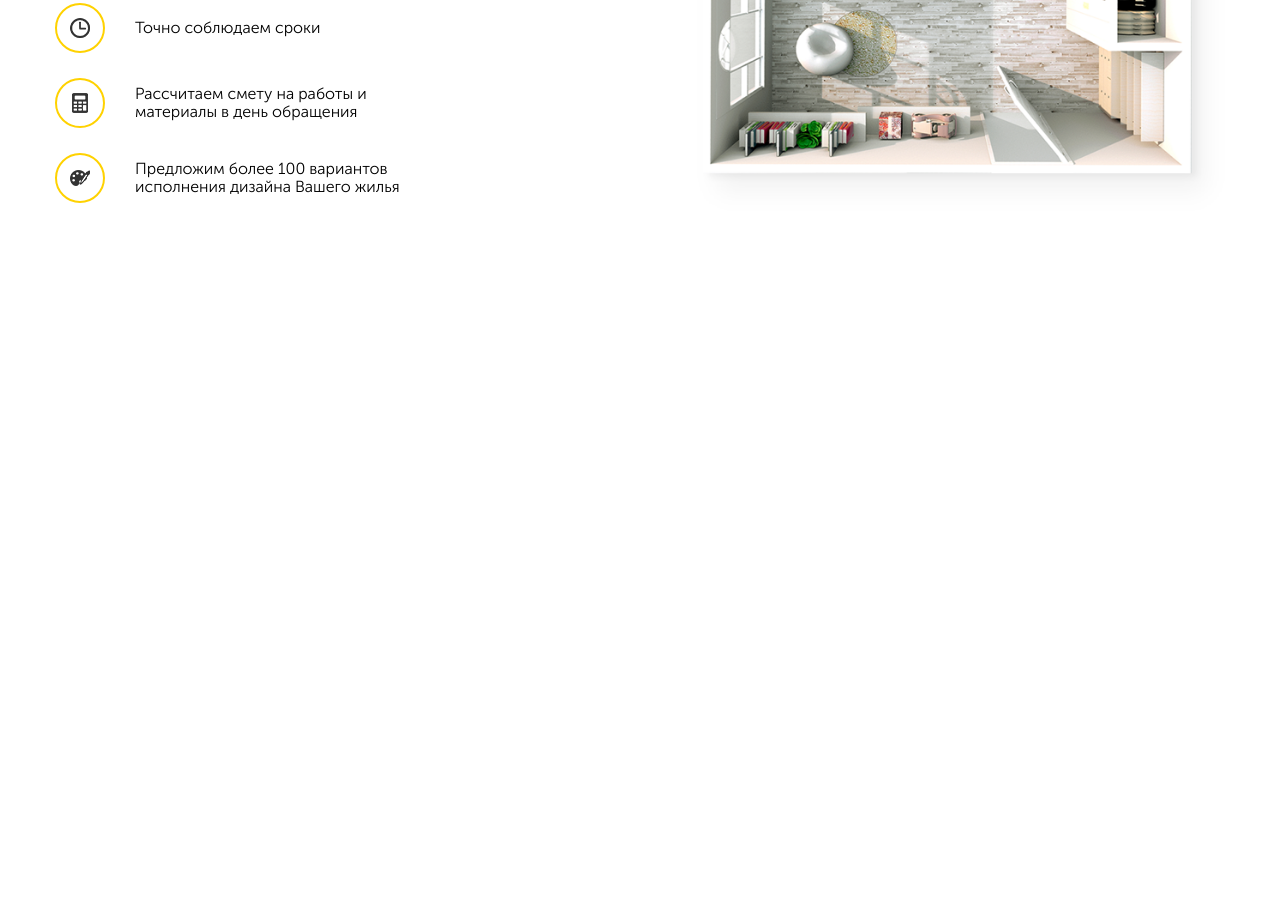
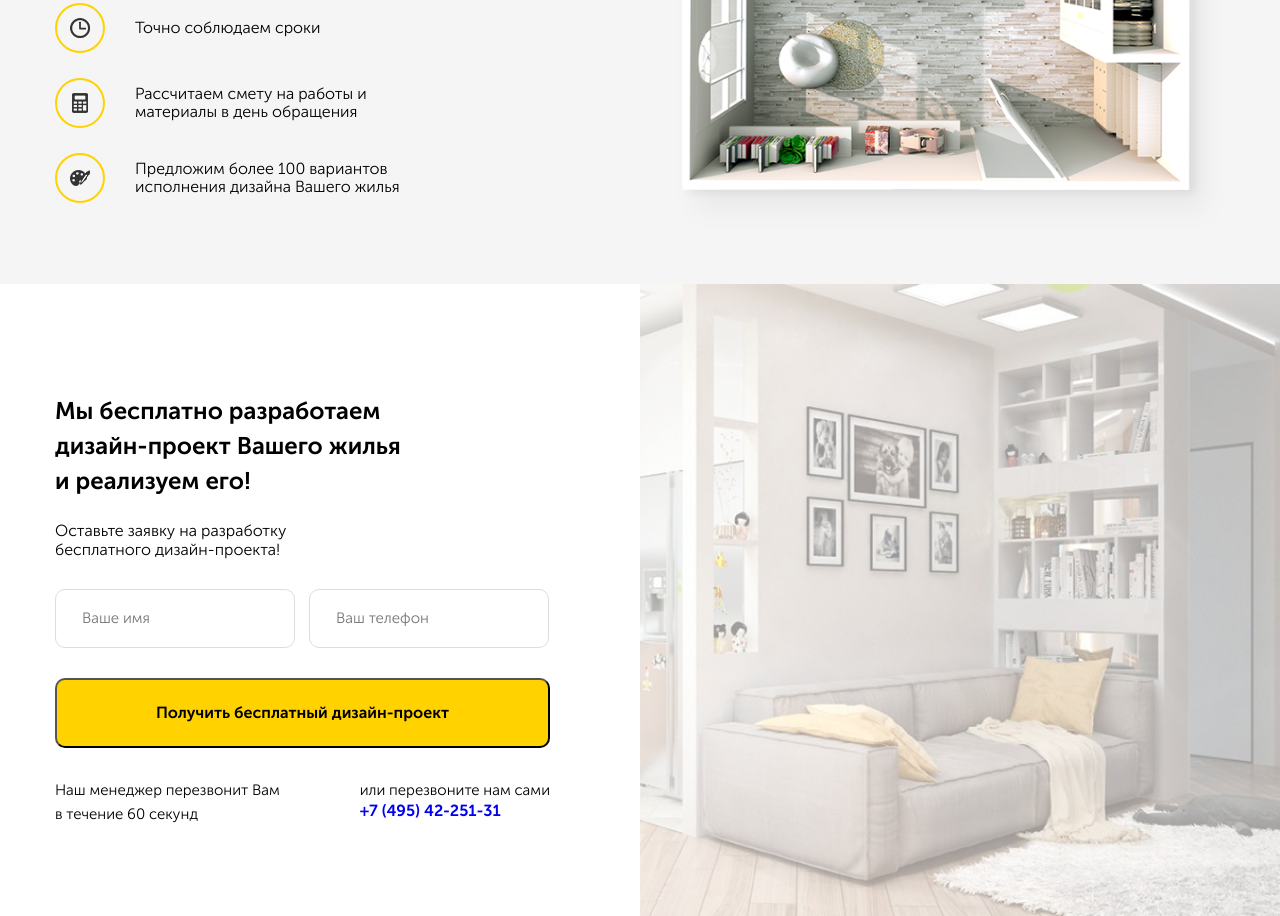
Before and after one commit to Ilia-Tempest/thesis-project, a plain HTML site: page src/index.html in a window 1280 px wide. Shown: the part 388-1304 px from the top of the page. Before the commit the page ends 800 px from the top, so only its background shows below. Drawn offline with Linux system fonts and the light colour scheme.

Commit message:
Сверстал блок c приложением по дизайн макету offer, адаптировал все секции, сделал эффект при наведении на кнопки и формы input

```diff
--- a/src/index.html
+++ b/src/index.html
@@ -95,6 +95,39 @@
       <!-- /.container -->
     </section>
     <!-- /.hero -->
+    <section class="offer section">
+      <div class="container">
+        <div class="offer-block">
+          <h2 class="section-title offer__title">
+            Мы бесплатно разработаем
+            дизайн-проект Вашего жилья
+            и реализуем его!
+          </h2>
+          <span class="section-subtitle offer__subtitle">
+            Оставьте заявку на разработку
+            бесплатного дизайн-проекта!
+          </span>
+          <form action="" class="form offer__form">
+            <input type="text" class="input offer__input" placeholder="Ваше имя">
+            <input type="tel" class="input offer__input" placeholder="Ваш телефон">
+            <button class="button offer__button">Получить бесплатный дизайн-проект</button>
+          </form>
+          <div class="offer-footer">
+            <span class="offer-footer__title">
+              Наш менеджер перезвонит Вам
+              в течение 60 секунд
+            </span>
+            <div class="offer-footer__block">
+              <span class="offer-footer__subtitle">или перезвоните нам сами</span>
+              <a class="offer-footer__phone" href="tel:+7 (495) 42-251-31">+7 (495) 42-251-31</a>
+            </div>
+          </div>
+        </div>
+        <!-- /.offer-block -->
+      </div>
+      <!-- /.container -->
+    </section>
+    <!-- /.offer -->
   </main>
 </body>
 </html>
--- a/src/sass/_colors.sass
+++ b/src/sass/_colors.sass
@@ -1,2 +1,3 @@
 $main-color: #ffd200
 $main-text: #333333
+$main-block: #f5f5f5
--- a/src/sass/_function.sass
+++ b/src/sass/_function.sass
@@ -15,7 +15,25 @@
 img
   max-width: 100%
 .button
+  cursor: pointer
   border-radius: 10px
   background-color: $main-color
   padding: 17px 30px
   margin-left: 30px
+  outline: none
+  &:hover
+    background-color: lighten($main-color, 10%)
+.section
+  padding: 90px 0
+  &-title
+    font-size: 24px
+    +bold
+  &-subtitle
+    font-size: 16px
+.input
+  border-radius: 10px
+  border: 1px solid #dddddd
+  font-size: 15px
+  outline: none
+  &:focus
+    border: 1px solid $main-color
--- a/src/sass/blocks/_hero.sass
+++ b/src/sass/blocks/_hero.sass
@@ -1,9 +1,10 @@
 .hero
   padding: 50px 0
+  background-color: $main-block
   &-block
     display: flex
   &-text
-    margin-right: 140px
+    margin-right: 100px
     flex-basis: 50%
     &__title
      +bold
@@ -23,6 +24,8 @@
       display: flex
       align-items: center
       margin-bottom: 25px
+      &:last-child
+        margin-bottom: 0
     &__image
       flex-basis: 50px
       height: 50px
--- /dev/null
+++ b/src/sass/blocks/_offer.sass
@@ -0,0 +1,75 @@
+.offer
+  background: url(../img/offer/offer-image.jpg) no-repeat
+  background-position: center right
+  background-size: contain
+  position: relative
+  &:before
+    content: ''
+    width: 50%
+    height: 100%
+    position: absolute
+    top: 0
+    left: 0
+    background-color: #fff
+
+
+  &-footer
+    display: flex
+    justify-content: space-between
+    &__title
+      font-size: 15px
+      line-height: 24px
+      max-width: 230px
+    &__subtitle
+      font-size: 15px
+      line-height: 24px
+    &__block
+      display: flex
+      flex-direction: column
+    &__phone
+      text-decoration: none
+      +bold
+
+  &-block
+    width: 50%
+    padding-right: 90px
+    position: relative
+  &__title
+    max-width: 360px
+    margin-bottom: 24px
+    line-height: 35px
+  &__subtitle
+    display: block
+    max-width: 240px
+    margin-bottom: 30px
+  &__input
+    width: 240px
+    padding: 20px 26px
+    margin-bottom: 30px
+    &:first-child
+      margin-right: 10px
+  &__button
+    width: 100%
+    margin: 0
+    min-height: 70px
+    margin-bottom: 30px
+    +bold
+@media (max-width: 1200px)
+  .offer
+    background-size: cover
+    &__input
+      width: 100%
+      margin-bottom: 10px
+    &__button
+      font-size: 13px
+@media (max-width: 768px)
+  .offer
+    background: #fff
+    &-footer
+      display: flex
+      flex-direction: column
+      &__subtitle
+        margin-top: 18px
+    &-block
+      width: 100%
+      padding-right: 0
--- a/src/sass/style.sass
+++ b/src/sass/style.sass
@@ -5,3 +5,5 @@
 @import 'blocks/navbar'
 /*Стили для главного экрана*/
 @import 'blocks/hero'
+/*Стили для блока offer*/
+@import 'blocks/offer'
```
Also changed, not shown: src/css/style.css, src/img/offer/offer-image.jpg (added), 1 other file.
